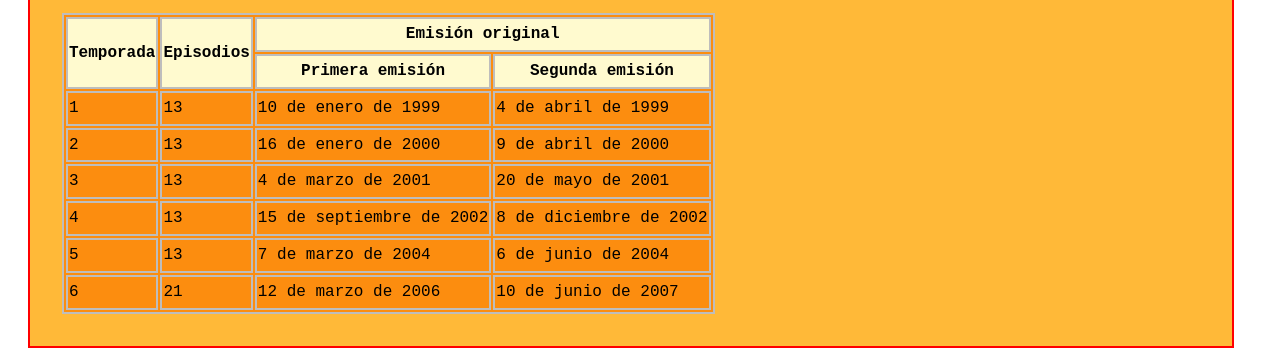
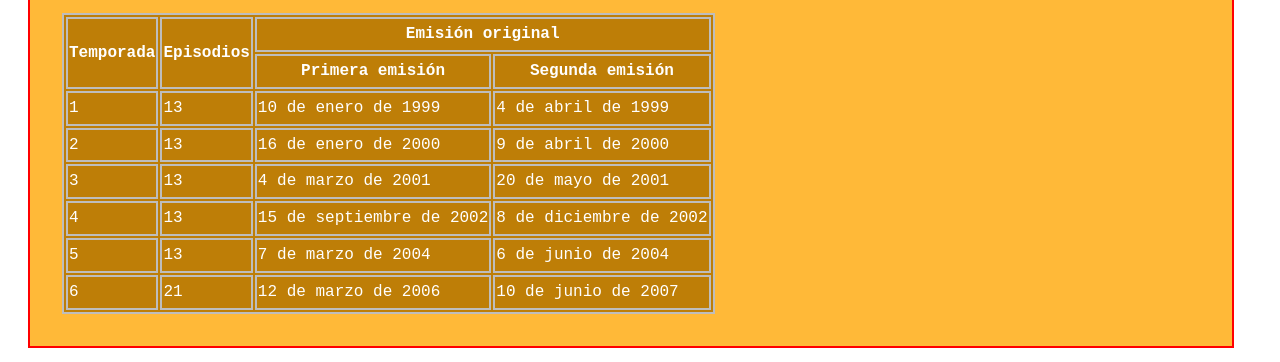
Before and after one commit to adnanmouloud/adnanmouloud.github.io, a plain HTML site: page html/temporadas.html in a window 1280 px wide. Shown: the part 250-612 px from the top of the page. Drawn offline with Linux system fonts and the light colour scheme.

Commit message:
1 commit

```diff
--- a/css/styleComun.css
+++ b/css/styleComun.css
@@ -54,7 +54,8 @@ a{
 
 /*(0, 0, 1)*/
 table{
-    background-color: rgb(252, 141, 15);
+    background-color: rgb(190, 126, 7);
+	color: #fff;
     border: 2px solid rgb(190, 189, 189);
 }
 
@@ -71,7 +72,6 @@ tbody{
 /*(0, 0, 1)*/
 th{
     border: 2px solid rgb(190, 189, 189);
-    background-color: rgb(255, 250, 207) ;
     font: italic;
 }
 
```
